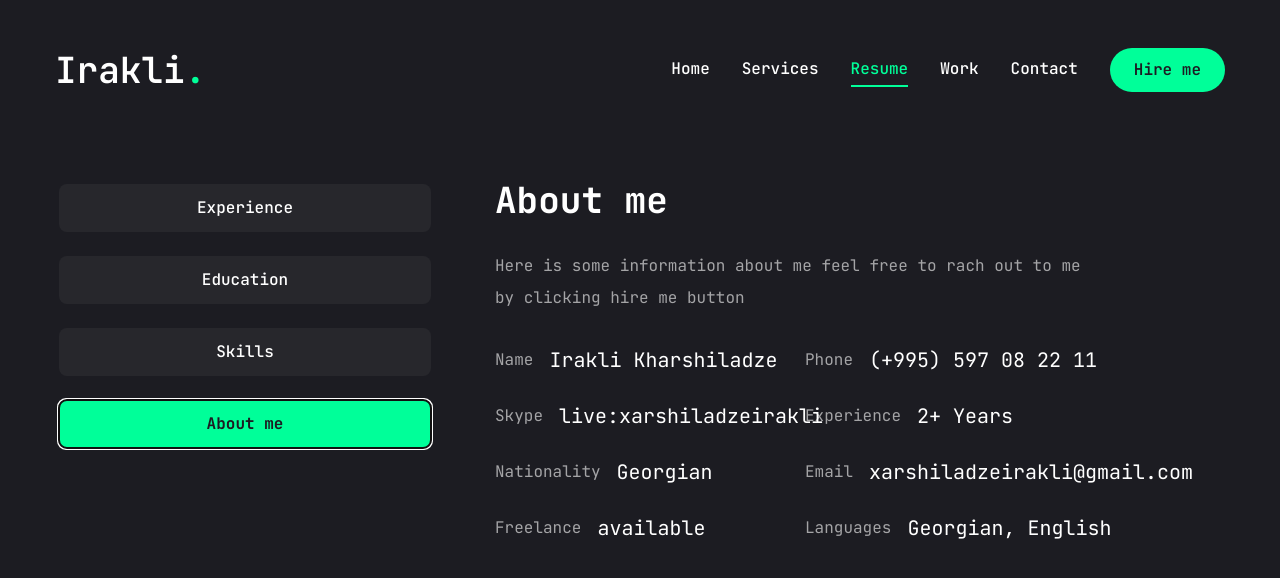
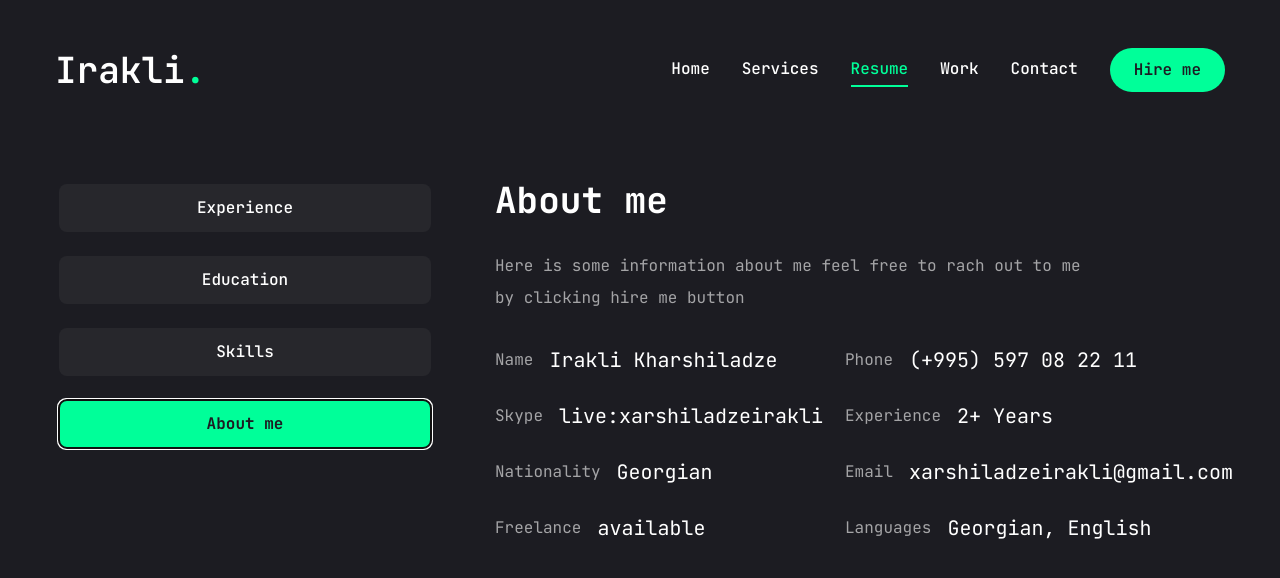
Before and after one commit to Irakli66/portfolio, a Next.js app: page /resume in a window 1280 px wide. Both pictures are taken after a click on the tab "About me". Shown: the top 578 px of the page. Built offline with nearby package versions, Linux system fonts and the light colour scheme.

Commit message:
resume update

```diff
--- a/app/resume/page.jsx
+++ b/app/resume/page.jsx
@@ -287,7 +287,7 @@
                 <p className="max-w-[600px] text-white/60 mx-auto xl:mx-0">
                   {about.description}
                 </p>
-                <ul className="grid grid-cols-1 xl:grid-cols-2 gap-y-6 max-w-[620px] mx-auto xl:mx-0">
+                <ul className="grid grid-cols-1 xl:grid-cols-2 gap-y-6 max-w-[700px] mx-auto xl:mx-0">
                   {about.info.map((item, index) => {
                     return (
                       <li
```
